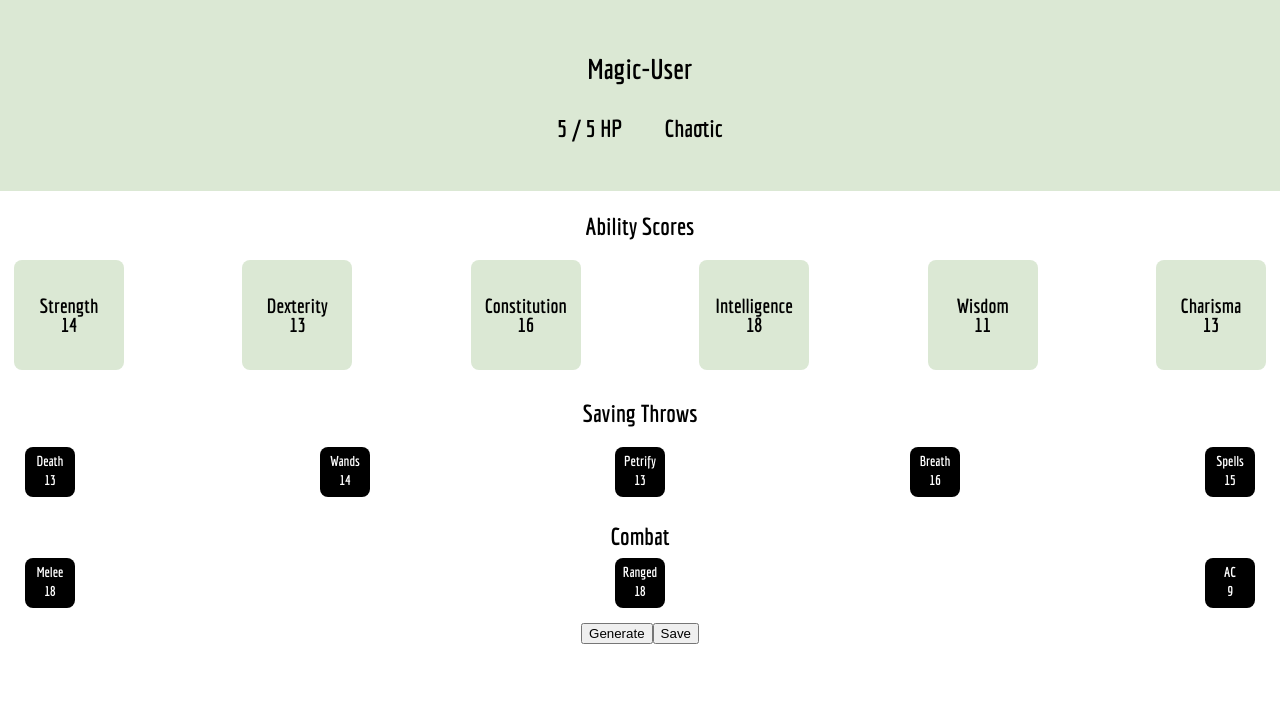
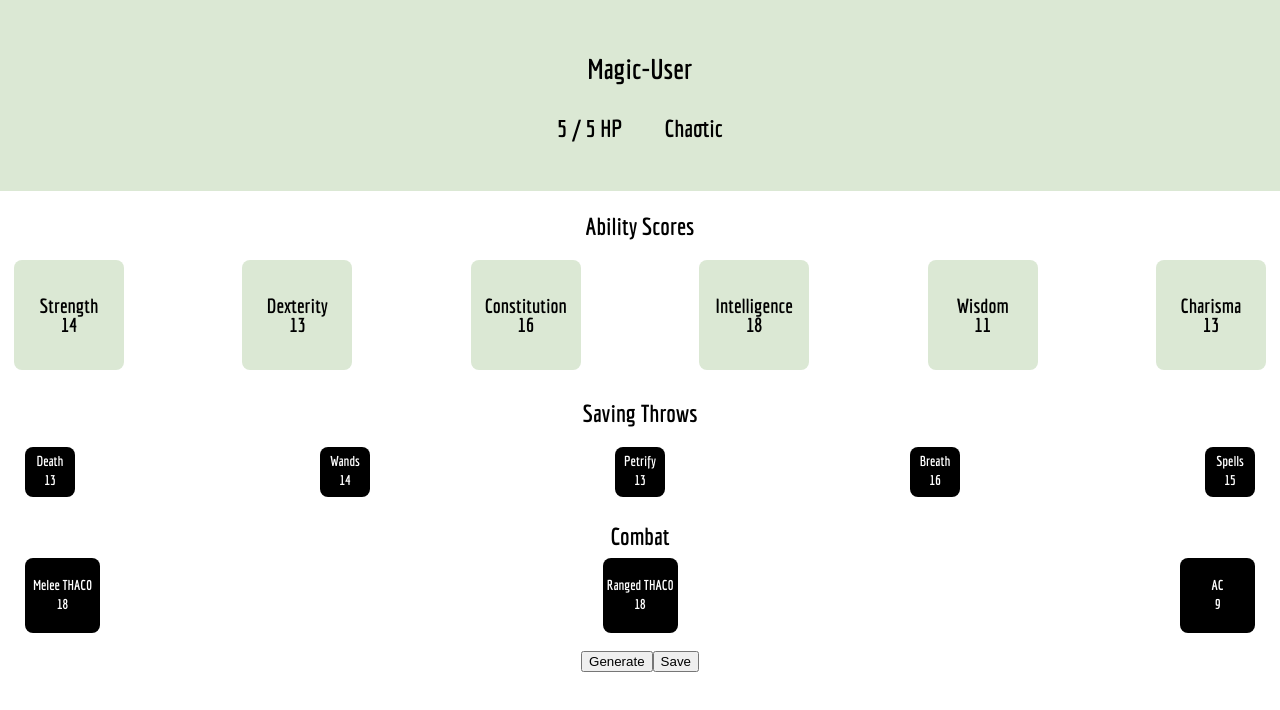
Before and after one commit to dialectrical/ose-character-generator, a React (Create React App) app: page / in a window 1280 px wide. Shown: the top 710 px of the page. Built offline with nearby package versions, Linux system fonts and the light colour scheme.

Commit message:
feat: added AbilityScoreObjectMedium for combat stats

```diff
--- a/src/components/StatDisplay.js
+++ b/src/components/StatDisplay.js
@@ -6,7 +6,8 @@ import {
 } from "./styles/AbilityScoreContainer";
 import {
   AbilityScoreObject,
-  AbilityScoreObjectSmall,
+  AbilityScoreObjectMedium,
+  AbilityScoreObjectSmall
 } from "./styles/AbilityScoreObject";
 
 export const StatDisplay = (character, hook) => {
@@ -109,24 +110,24 @@ export const CombatStatDisplay = (character) => {
     <AbilityScoreContainerSmall>
       <h3>Combat</h3>
       <StatContainer>
-        <AbilityScoreObjectSmall>
+        <AbilityScoreObjectMedium>
           <div>
-            <h3>Melee</h3>
+            <h3>Melee THAC0</h3>
             <h3>{character.meleeTHAC0}</h3>
           </div>
-        </AbilityScoreObjectSmall>
-        <AbilityScoreObjectSmall>
+        </AbilityScoreObjectMedium>
+        <AbilityScoreObjectMedium>
           <div>
-            <h3>Ranged</h3>
+            <h3>Ranged THAC0</h3>
             <h3>{character.rangedTHAC0}</h3>
           </div>
-        </AbilityScoreObjectSmall>
-        <AbilityScoreObjectSmall>
+        </AbilityScoreObjectMedium>
+        <AbilityScoreObjectMedium>
           <div>
             <h3>AC</h3>
             <h3>{10 - character.acBonus}</h3>
           </div>
-        </AbilityScoreObjectSmall>
+        </AbilityScoreObjectMedium>
       </StatContainer>
     </AbilityScoreContainerSmall>
   );
--- a/src/components/styles/AbilityScoreObject.js
+++ b/src/components/styles/AbilityScoreObject.js
@@ -12,6 +12,22 @@ export const AbilityScoreObject = styled.div`
   h3 {
     margin: 0px;
     font-size: 20px;
+  }
+`;
+
+export const AbilityScoreObjectMedium = styled.div`
+  height: 75px;
+  width: 75px;
+  background-color: #000000;
+  border-radius: 8px;
+  margin-bottom: 9px;
+  color: #ffffff;
+  div {
+    margin-top: 25%;
+  }
+  h3 {
+    margin: 0px;
+    font-size: 14px;
   }
 `;
 
```
